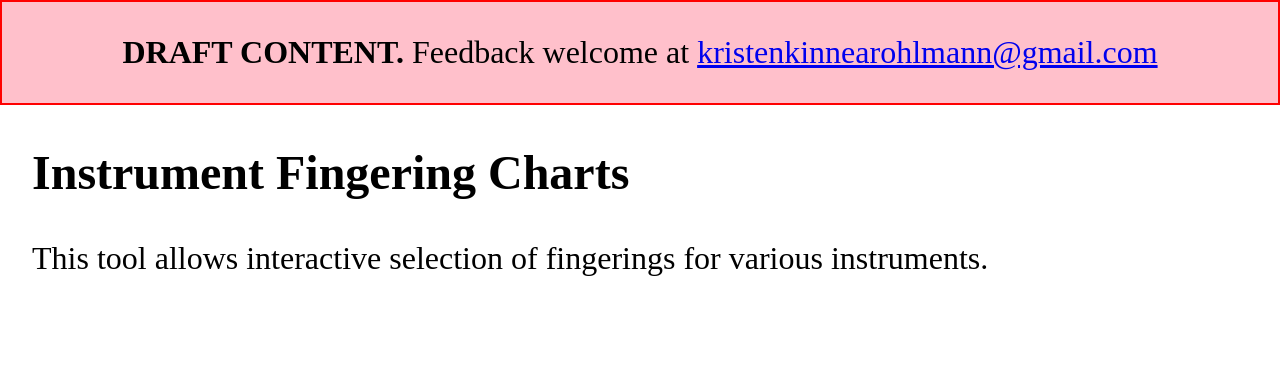
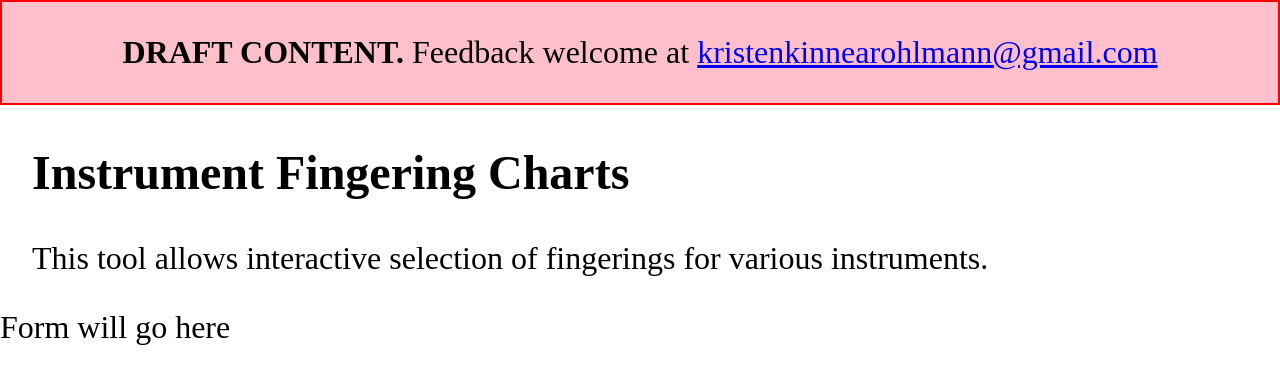
Before and after one commit to kristenkinnearohlmann/instrument-fingering-charts, a SvelteKit app: page / in a window 1280 px wide. Shown: the top 384 px of the page. Built offline with nearby package versions, Linux system fonts and the light colour scheme.

Commit message:
Add form component to root page

```diff
--- /dev/null
+++ b/src/components/SelectionForm.svelte
@@ -0,0 +1,7 @@
+<script></script>
+
+<div>
+	<p>Form will go here</p>
+</div>
+
+<style></style>
--- a/src/routes/+page.svelte
+++ b/src/routes/+page.svelte
@@ -1,6 +1,7 @@
 <script>
 	import DraftHeader from '../components/DraftHeader.svelte';
 	import PageHeader from '../components/PageHeader.svelte';
+	import SelectionForm from '../components/SelectionForm.svelte';
 	let name = 'world';
 </script>
 
@@ -10,6 +11,7 @@
 
 <DraftHeader />
 <PageHeader />
+<SelectionForm />
 
 <style>
 	:global(*) {
```
